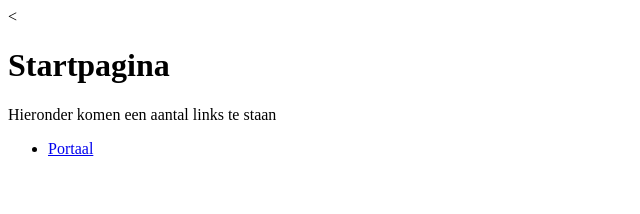
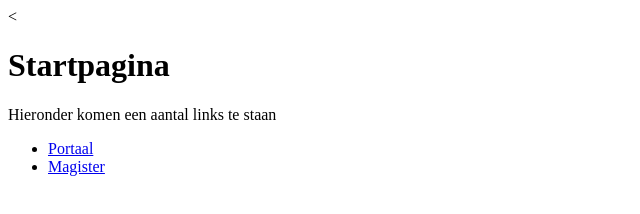
Before and after one commit to DrentheCollege/DG3BranchVoorbeeld, a plain HTML site: page index.html in a window 1280 px wide. Shown: the full height of the page, 0-640 px from the left. Drawn offline with Linux system fonts and the light colour scheme.

Commit message:
Magister toegevoegd

```diff
--- a/index.html
+++ b/index.html
@@ -7,6 +7,7 @@
   <p>Hieronder komen een aantal links te staan</p>
   <ul>
     <li><a href="https://portal.drentecollege.nl">Portaal</a></li>
+    <li><a href="https://dc.magister.net">Magister</a></li>
   </ul>
 </<body>
 
```
